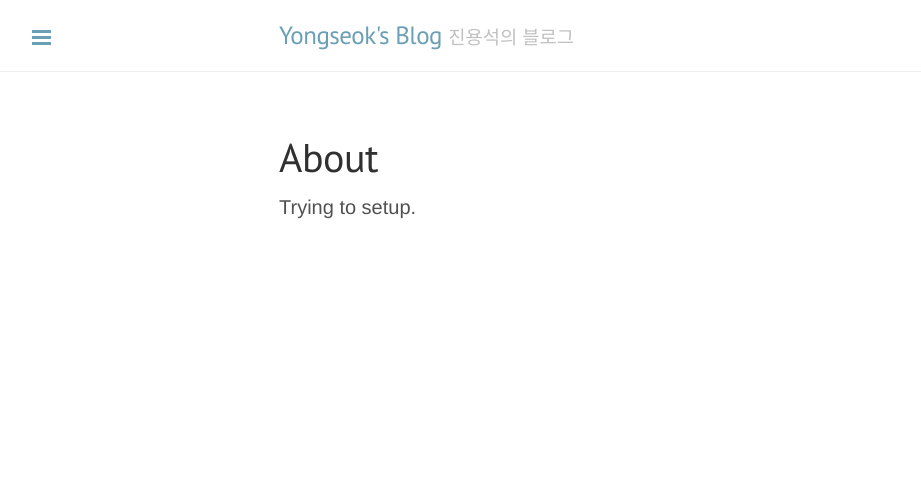
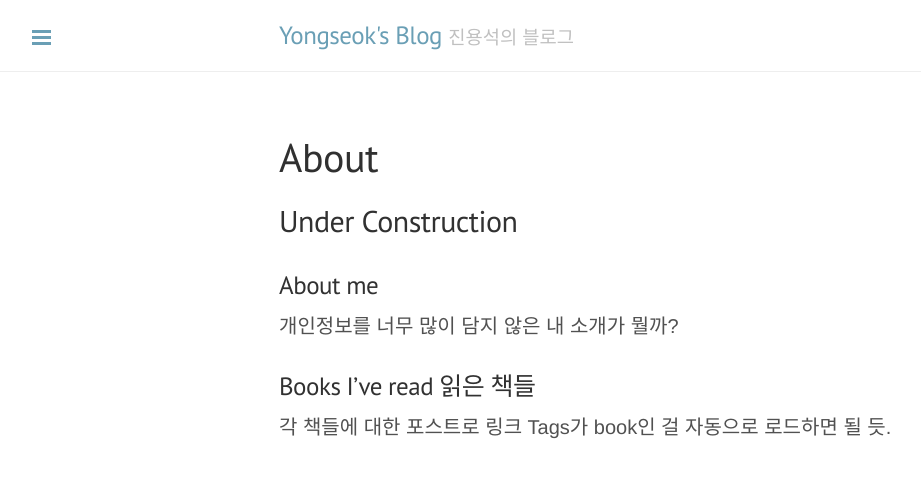
Before and after one commit to ysjin/old-blog, a Jekyll site: the page built from about.md, in a window 1280 px wide. Shown: the top 478 px of the page, without its empty margins (1-922 px from the left). Built offline with Jekyll 4.4.1, drawn with Linux system fonts in a browser that asks for light colours; Markdown is read by kramdown in place of the engine named in the settings; comment, search, counter and statistics services are not loaded.

Commit message:
about.md

```diff
--- a/about.md
+++ b/about.md
@@ -4,4 +4,11 @@ title: About
 comments: True
 ---
 
-Trying to setup.
+## Under Construction
+
+### About me
+개인정보를 너무 많이 담지 않은 내 소개가 뭘까?
+
+### Books I've read 읽은 책들
+각 책들에 대한 포스트로 링크
+Tags가 book인 걸 자동으로 로드하면 될 듯.
```
